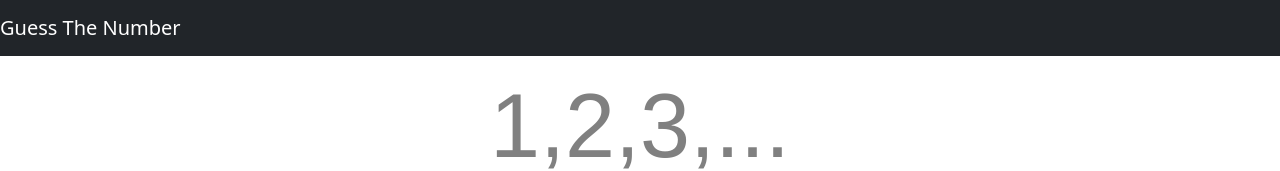
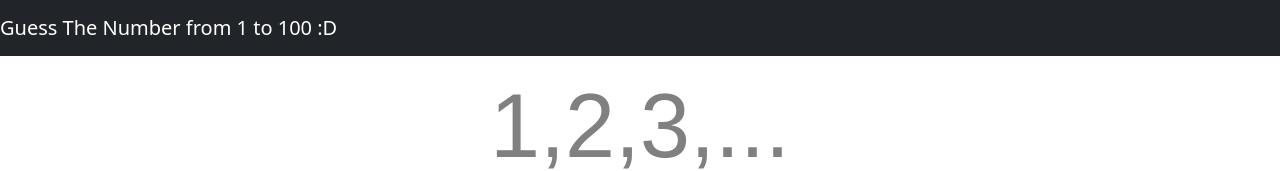
Before and after one commit to baelaberry/number-game, a plain HTML site: page index.html in a window 1280 px wide. Shown: the top 171 px of the page. Drawn offline with nearby package versions, Linux system fonts and the light colour scheme.

Commit message:
update nav

```diff
--- a/index.html
+++ b/index.html
@@ -4,7 +4,7 @@
     <meta charset="UTF-8">
     <meta http-equiv="X-UA-Compatible" content="IE=edge">
     <meta name="viewport" content="width=device-width, initial-scale=1.0">
-    <title>Guess The umber</title>
+    <title>Guess The Number</title>
     <link rel="stylesheet" href="style.css">
     <script src="script.js"></script>
     <link href="https://cdn.jsdelivr.net/npm/bootstrap@5.1.3/dist/css/bootstrap.min.css" rel="stylesheet" integrity="sha384-1BmE4kWBq78iYhFldvKuhfTAU6auU8tT94WrHftjDbrCEXSU1oBoqyl2QvZ6jIW3" crossorigin="anonymous">
@@ -12,7 +12,7 @@
 <body class="text-center">
     <nav class="navbar navbar-dark bg-dark">
         <!-- Navbar content -->
-        <a class="navbar-brand" href="#">Guess The Number</a>
+        <a class="navbar-brand" href="#">Guess The Number from 1 to 100 :D</a>
     </nav>
     <main>
         <h1 class="banner p-3"> 1,2,3,...</h1>
```
